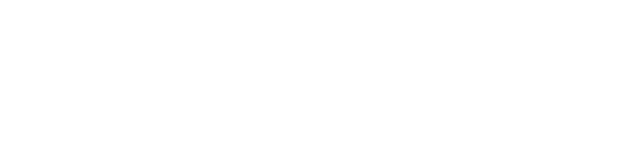
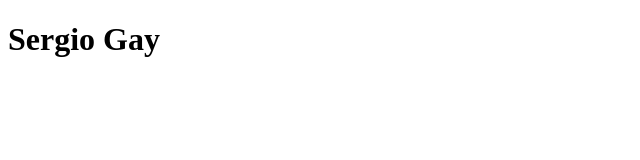
Before and after one commit to CamiiStorm/git2ds2, a plain HTML site: page index.html in a window 1280 px wide. Shown: the whole page, without its empty margins (0-640 px from the left). Drawn offline with Linux system fonts and the light colour scheme.

Commit message:
Inserindo h1

```diff
--- a/index.html
+++ b/index.html
@@ -7,6 +7,6 @@
 	<title>Site de Exemplo</title>
 </head>
 <body>
-
+	<h1> Sergio Gay </h1>
 </body>
 </html>
```
